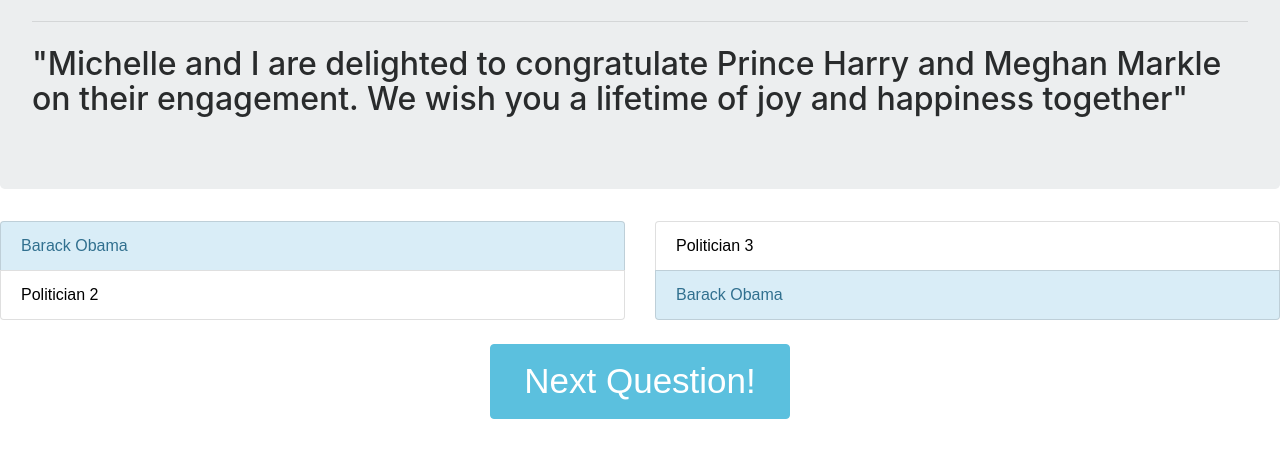
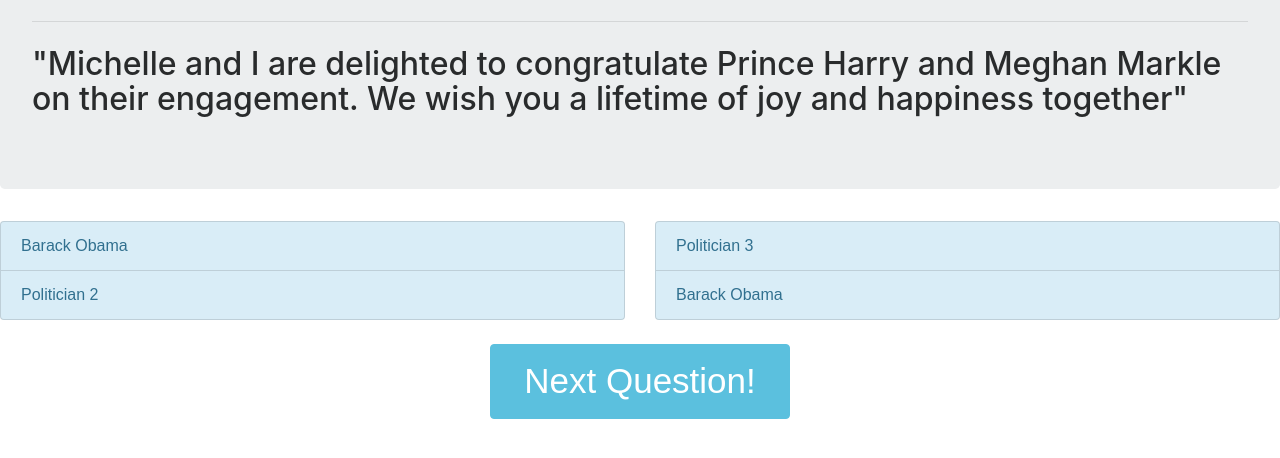
Before and after one commit to Fredrick-Tam/twivia, a plain HTML site: page questions.html in a window 1280 px wide. Shown: the part 302-760 px from the top of the page. Drawn offline with nearby package versions, Linux system fonts and the light colour scheme; a script that the page names is missing.

Commit message:
making question answers uniform

```diff
--- a/questions.html
+++ b/questions.html
@@ -64,12 +64,12 @@
   <div class="col-6">
     <div class="list-group">
   <button type="button" class="list-group-item list-group-item-info"> Barack Obama</button>
-  <button type="button" class="list-group-item">Politician 2</button>
+  <button type="button" class="list-group-item list-group-item-info">Politician 2</button>
   </div>
   </div>
   <div class="col-6">
     <div class="list-group">
-  <button type="button" class="list-group-item">Politician 3</button>
+  <button type="button" class="list-group-item list-group-item-info">Politician 3</button>
   <button type="button" class="list-group-item list-group-item-info"> Barack Obama</button>
 </div>
   </div>
```
